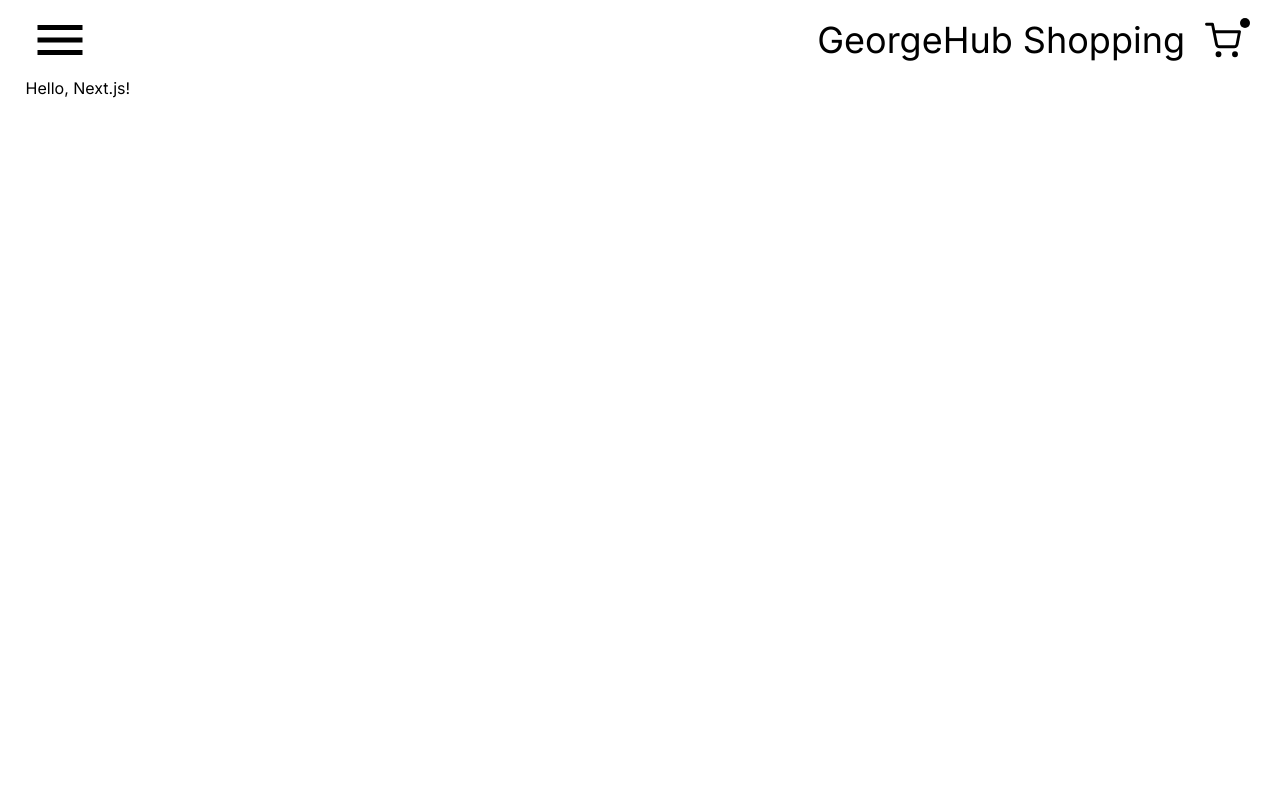
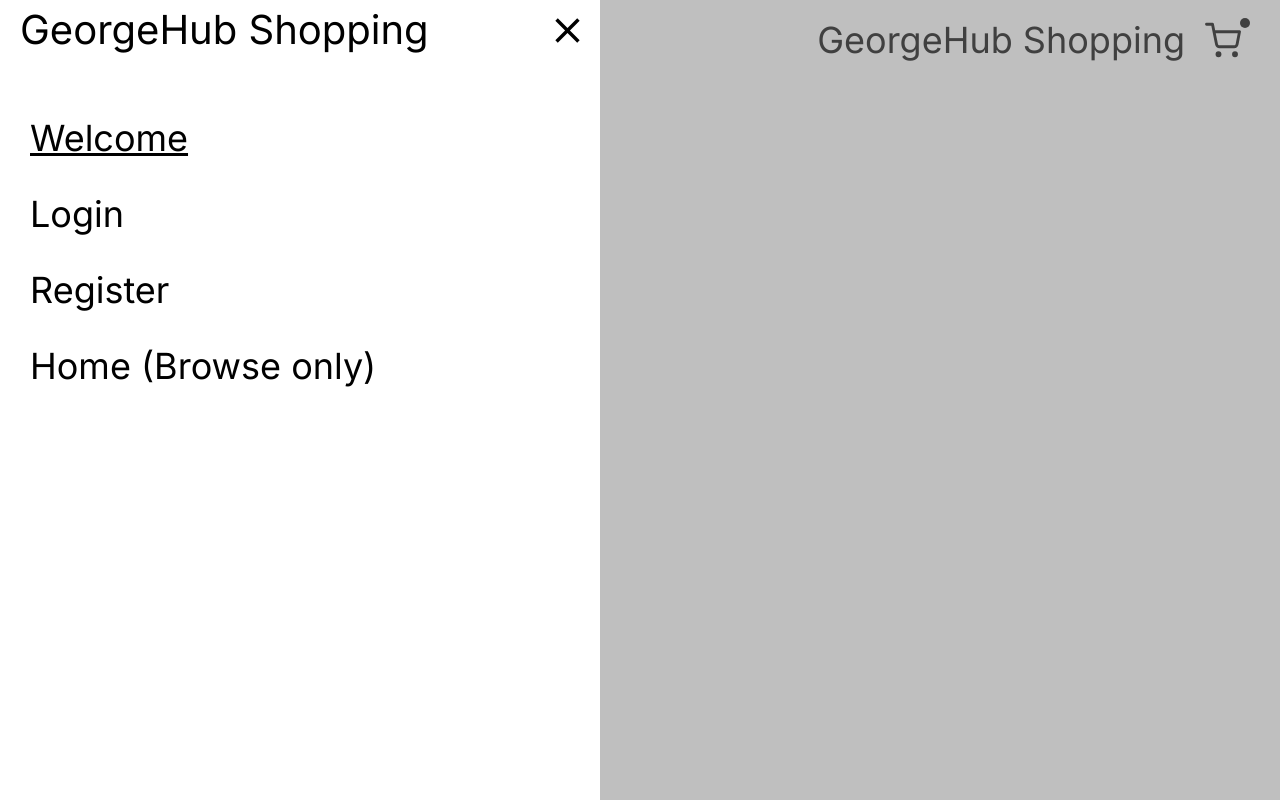
Before and after one commit to georgie-the-developer/georgehub-shopping-frontend, a Next.js app: page / in a window 1280 px wide. Built offline with nearby package versions, Linux system fonts and the light colour scheme.

Commit message:
Sidebar UI

```diff
--- a/src/app/layout.tsx
+++ b/src/app/layout.tsx
@@ -1,18 +1,18 @@
-import "@/styles/globals/index.scss"
-import Header from "@/components/Header"
+import "@/styles/globals/index.scss";
+import Header from "@/components/Header";
+import Sidebar from "@/components/Sidebar";
 export default function RootLayout({
   children,
 }: {
-  children: React.ReactNode
+  children: React.ReactNode;
 }) {
   return (
     <html lang="en">
       <body>
-        <Header/>
-        <div className="main">
-        {children}
-        </div>
+        <Header />
+        <Sidebar />
+        <div className="main">{children}</div>
       </body>
     </html>
-  )
+  );
 }
--- /dev/null
+++ b/src/components/Sidebar.tsx
@@ -0,0 +1,31 @@
+import sidebar from "@/styles/modules/sidebar.module.scss";
+import CloseSvg from "/assets/icons/close.svg";
+export default function Sidebar() {
+  return (
+    <div className={sidebar.container}>
+      <div className={sidebar.overflow}></div>
+      <div className={sidebar.contents}>
+        <div className={sidebar.headerContainer}>
+          <div className={sidebar.header}>GeorgeHub Shopping</div>
+          <div className={sidebar.iconContainer}>
+            <CloseSvg />
+          </div>
+        </div>
+        <div className={sidebar.linksContainer}>
+          <a href="#" className={`${sidebar.link} ${sidebar.active}`}>
+            Welcome
+          </a>
+          <a href="#" className={sidebar.link}>
+            Login
+          </a>
+          <a href="#" className={sidebar.link}>
+            Register
+          </a>
+          <a href="#" className={sidebar.link}>
+            Home (Browse only)
+          </a>
+        </div>
+      </div>
+    </div>
+  );
+}
--- /dev/null
+++ b/src/styles/modules/sidebar.module.scss
@@ -0,0 +1,63 @@
+.container {
+  position: fixed;
+  top: 0;
+  left: 0;
+  width: 100vw;
+  height: 100vh;
+  z-index: 99;
+  .overflow {
+    position: inherit;
+    top: inherit;
+    left: inherit;
+    width: inherit;
+    height: inherit;
+    z-index: inherit;
+    background-color: rgba($color: #808080, $alpha: 0.5);
+  }
+  .contents {
+    position: absolute;
+    top: 0;
+    left: 0;
+    height: 100%;
+    width: 600px;
+    z-index: 100;
+    background-color: var(--background-color);
+    .headerContainer {
+      display: flex;
+      justify-content: space-between;
+      align-items: center;
+      margin-top: 10px;
+      margin-inline: 20px;
+      .header {
+        font-size: 40px;
+      }
+      .iconContainer {
+        height: 25px;
+        width: 25px;
+        svg {
+          width: 100%;
+          height: 100%;
+          fill: var(--primary-text-color);
+        }
+      }
+    }
+    .linksContainer {
+      margin-top: 70px;
+      margin-left: 30px;
+      display: flex;
+      flex-direction: column;
+      overflow-y: auto;
+      min-height: 80vh;
+      max-height: 80vh;
+      gap: 40px;
+      .link {
+        font-size: 36px;
+        text-decoration: none;
+        color: var(--primary-text-color);
+        &.active {
+          text-decoration: underline;
+        }
+      }
+    }
+  }
+}
```
Also changed, not shown: assets/icons/close.svg (added).
